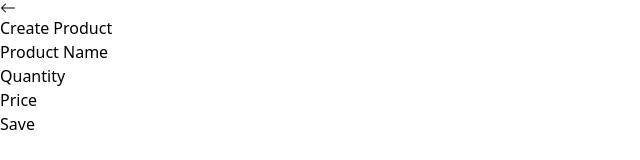
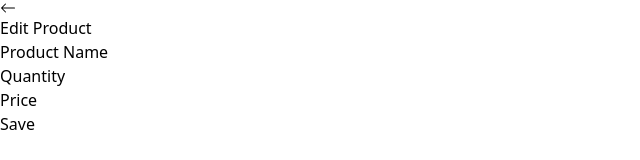
Before and after one commit to danurag1906/stock_management_frontend, a React (Vite) app: page /products/edit/1 in a window 1280 px wide. Shown: the top 160 px of the page, without its empty margins (0-640 px from the left). Built offline with nearby package versions, Linux system fonts and the light colour scheme; no server answers.

Commit message:
fixed more typos

```diff
--- a/src/pages/EditProduct.jsx
+++ b/src/pages/EditProduct.jsx
@@ -50,7 +50,7 @@ const EditProduct = () => {
   return (
     <div className="p-4">
       <BackButton />
-      <h1 className="text-3xl my-4">Create Product</h1>
+      <h1 className="text-3xl my-4">Edit Product</h1>
       {loading ? <Spinner /> : ""}
       <div className="flex flex-col border-2 border-sky-400 roundex-xl w-[600px] p-4 mx-auto">
         <div className="my-4">
```
